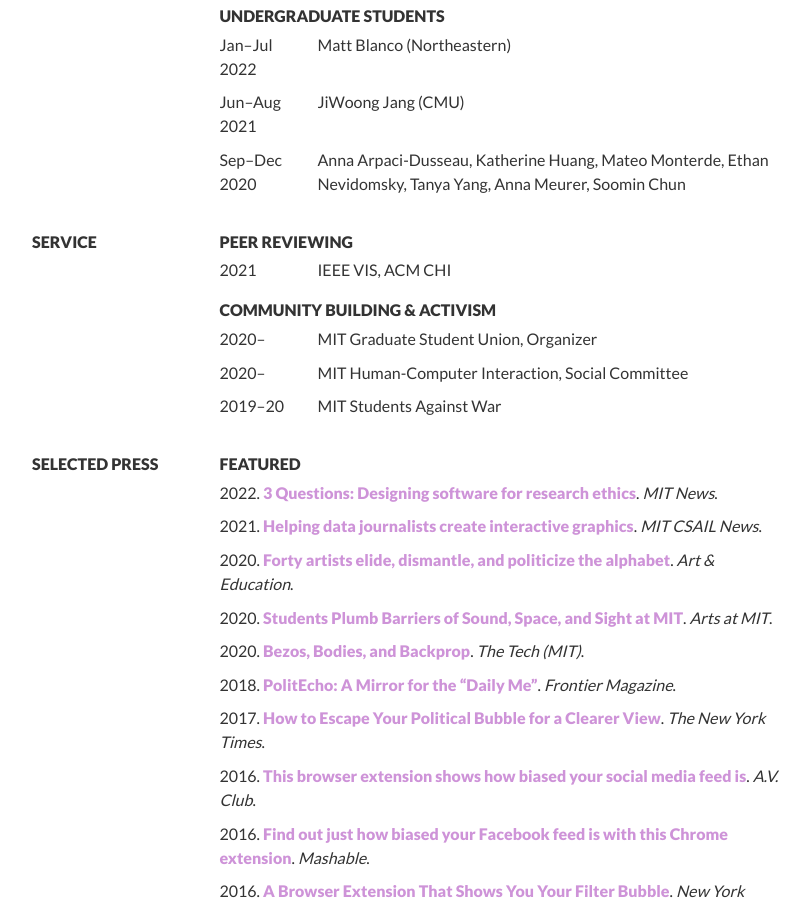
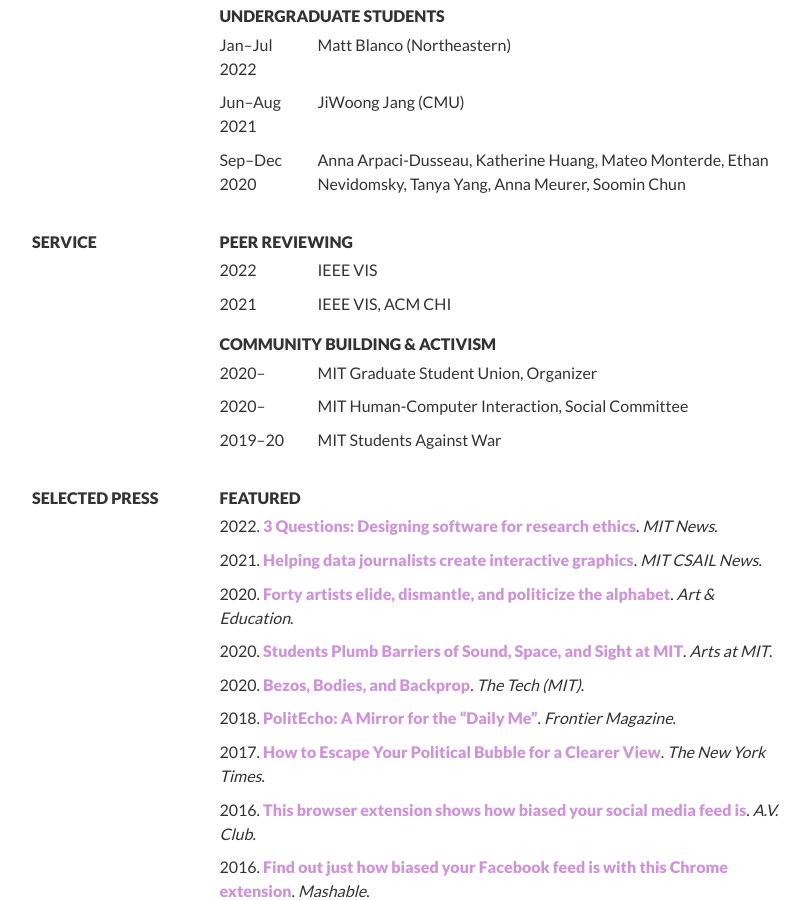
Before and after one commit to jonathanzong/jonathanzong.com, a Jekyll site: the page built from cv.html, in a window 1280 px wide and 900 px high, scrolled down 5264 px. Shown: the whole window, without its empty margins (233-1043 px from the left). Built offline with Jekyll 4.4.1, drawn with Linux system fonts in a browser that asks for light colours; nearby versions of some CDN libraries.

Commit message:
i review

```diff
--- a/cv.html
+++ b/cv.html
@@ -647,6 +647,16 @@
     <div class="entry">
       <div style="display:flex">
         <div class="col-print-2">
+          2022
+        </div>
+        <div class="col-print-10">
+          <div>IEEE VIS</div>
+        </div>
+      </div>
+    </div>
+    <div class="entry">
+      <div style="display:flex">
+        <div class="col-print-2">
           2021
         </div>
         <div class="col-print-10">
```
